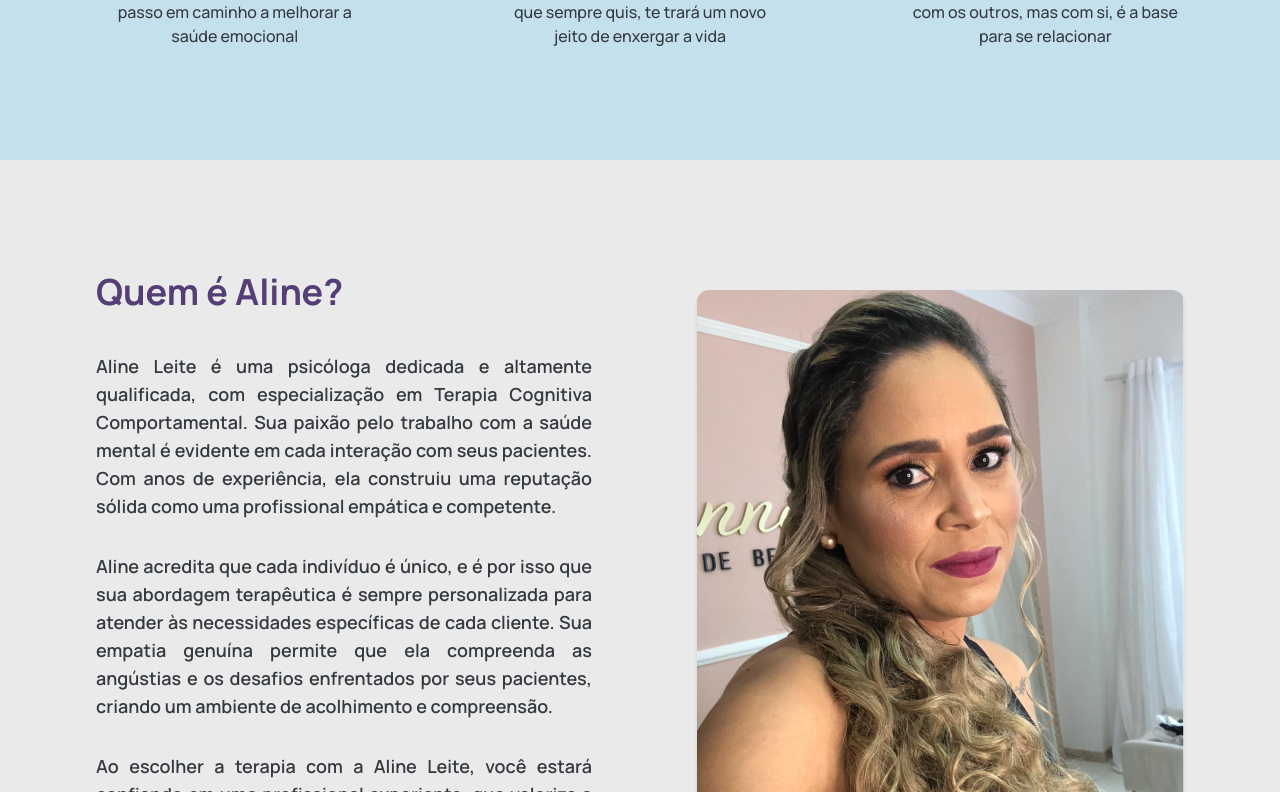
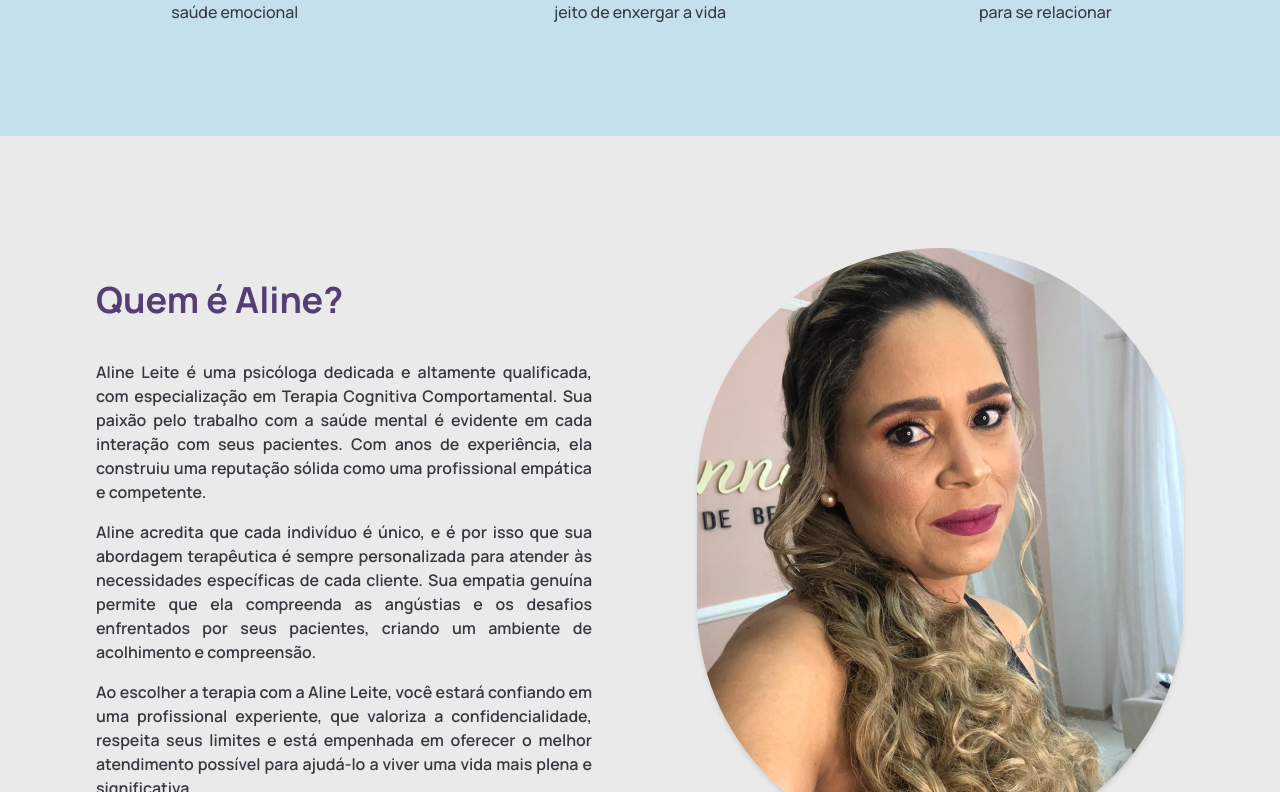
Before and after one commit to pnnog/psi-landing-page, a React (Vite) app: page / in a window 1280 px wide. Shown: the part 2008-2800 px from the top of the page. Built offline with nearby package versions, Linux system fonts and the light colour scheme.

Commit message:
feat: form added

```diff
--- a/src/App.jsx
+++ b/src/App.jsx
@@ -1,14 +1,13 @@
 import Banner from "components/Banner"
-import Grid from "components/Grid"
 import Paragraph from "components/Paragraph"
 import SectionModel from "components/SectionModel"
 import Title from "components/Tittle"
 import Cards from "components/Cards"
 import SectionImage from "components/SectionImage"
 
-import happyWoman from 'assets/images/happy-woman.png'
 import aline from 'assets/images/aline.png'
-import Button from "components/Button"
+import Input from "components/Form/Input"
+import TextArea from "components/Form/TextArea"
 
 
 function App() {
@@ -19,9 +18,6 @@ function App() {
       <Banner/>
 
       <SectionModel id='porque-fazer-terapia' color="gray">
-
-          {/* <Grid>  */}
-            {/* <div> */}
         <Title  size="medium"> Por que fazer terapia?</Title>
 
         <Paragraph space='mb-8'>
@@ -35,11 +31,6 @@ function App() {
         <Paragraph>
           Descubra como a terapia pode melhorar sua qualidade de vida, relacionamentos e bem-estar emocional.
         </Paragraph>
-            {/* </div> */}
-
-            {/* <SectionImage src={happyWoman} alt='Mulher sorrindo olhando para o espelho'/> */}
-          {/* </Grid> */}
-
       </SectionModel>
 
       <SectionModel id='tipos-de-atendimento' color="blue">
@@ -48,16 +39,16 @@ function App() {
       </SectionModel>
 
       <SectionModel id='sobre' color="gray">
-
-        <Grid>
+      {/* grid grid-cols-1 md:grid-cols-2 gap-16 md:gap-24 justify-items-center items-center */}
+        <div className="psi-grid md:grid-cols-1 lg:grid-cols-2">
           <div>
             <Title align='text-center' size="medium"> Quem é Aline?</Title>
 
-            <Paragraph space='mb-8'>
+            <Paragraph space='mb-4'>
               Aline Leite é uma psicóloga dedicada e altamente qualificada, com especialização em Terapia Cognitiva Comportamental. Sua paixão pelo trabalho com a saúde mental é evidente em cada interação com seus pacientes. Com anos de experiência, ela construiu uma reputação sólida como uma profissional empática e competente.
             </Paragraph>
 
-            <Paragraph space='mb-8'>
+            <Paragraph space='mb-4'>
               Aline acredita que cada indivíduo é único, e é por isso que sua abordagem terapêutica é sempre personalizada para atender às necessidades específicas de cada cliente. Sua empatia genuína permite que ela compreenda as angústias e os desafios enfrentados por seus pacientes, criando um ambiente de acolhimento e compreensão.
             </Paragraph>
 
@@ -67,27 +58,18 @@ function App() {
           </div>
 
           <SectionImage src={aline}/>
-
-
-        </Grid>
-
+        </div>
 
       </SectionModel>
 
       <SectionModel  id='formulario' color="purple">
-        <Title color="white" center size="large"> Agende sua consulta </Title>
+        <Title color="white" center size="large"> Entre em contato </Title>
 
-        <form className="bg-psi-gray p-4 rounded-md max-w-3xl mx-auto ">
-
-          <div className="m-4 flex flex-col gap-2 ">
-            <label htmlFor="nome" >Nome</label>
-            <input id="nome" required type="text"  placeholder="Digite seu nome"  className="p-4 h-12 w-full rounded-md outline-none border-2  focus:invalid:border-red-500 focus:border-green-500"/>
-          </div>
-
-
-
-
-
+        <form className="bg-psi-gray p-16 rounded-md max-w-3xl mx-auto min-h-[400px] ">
+          <Input placeholder='Digite seu nome'/>
+          <Input placeholder={'Celular (Whatsapp)'}/>
+          <Input placeholder={'Email'} type="email" />
+          <TextArea/>
         </form>
       </SectionModel>
 
--- a/src/components/Banner/index.jsx
+++ b/src/components/Banner/index.jsx
@@ -1,6 +1,5 @@
 import bannerImage from "assets/images/banner.svg"
 import Button from "components/Button"
-import Grid from "components/Grid"
 import SectionImage from "components/SectionImage"
 import SectionModel from "components/SectionModel"
 import Title from "components/Tittle"
@@ -9,7 +8,7 @@ const Banner  = () =>{
   return(
 
       <SectionModel id='banner' color="blue">
-        <Grid>
+        <div className="psi-grid">
           <div id="banner-texts">
               <Title size="large">Terapia online ao seu alcance  </Title>
               <p className=' text-base lg:text-xl text-psi-black font-semibold text-justify mb-12 '> Agora você pode conversar com um psicólogo online a qualquer hora com sigilo e segurança através da nossa plataforma de telepsicologia </p>
@@ -17,7 +16,7 @@ const Banner  = () =>{
           </div>
 
             <SectionImage src={bannerImage} alt='Imagem do Banner'/>
-        </Grid>
+            </div>
       </SectionModel>
   )
 }
--- a/src/components/Cards/index.jsx
+++ b/src/components/Cards/index.jsx
@@ -4,7 +4,7 @@ import cards from 'components/Cards/data.json'
 const Cards = () =>{
     return (
 
-      <ul className="grid grid-cols-1 sm:grid-cols-2 lg:grid-cols-3 gap-16 sm:gap-32 pt-4 lg:pt-8 ">
+      <ul className="grid grid-cols-1 sm:grid-cols-2 lg:grid-cols-3 gap-16 sm:gap-32 pt-4 lg:pt-8">
         {cards.map(card=> (
           <li key={card.title}>
             <article> {<Card {...card}/>} </article>
--- /dev/null
+++ b/src/components/Form/Input/index.jsx
@@ -0,0 +1,9 @@
+const Input = ({type='text', placeholder}) =>{
+
+
+    return (
+        <input type={type} required='true'  placeholder={placeholder}  className="p-4 h-16 mb-2 w-full rounded-md outline-none border-2 focus:invalid:border-red-500 focus:border-green-500 focus:bg-gray-100 placeholder:text-gray-500 "/>
+    )
+}
+
+export default Input
--- /dev/null
+++ b/src/components/Form/TextArea/index.jsx
@@ -0,0 +1,12 @@
+const TextArea = () =>{
+
+    return (
+        <div className="mt-4">
+            <label htmlFor="message" className="text-psi-black block mb-4">Me conte um pouco sobre você</label>
+            <textarea id="message"  rows='4' className="w-full p-4 placeholder:text-black " placeholder="MensaSDASDSAgem" required > </textarea>
+        </div>
+    )
+
+}
+
+export default TextArea
--- a/src/components/Grid/index.jsx
+++ /dev/null
@@ -1,9 +0,0 @@
-const Grid = ({children}) =>{
-    return (
-        <div id="grid-default" className="grid grid-cols-1 md:grid-cols-2 gap-16 md:gap-24 justify-items-center items-center">
-            {children}
-        </div>
-    )
-}
-
-export default Grid
--- a/src/components/Paragraph/index.jsx
+++ b/src/components/Paragraph/index.jsx
@@ -1,7 +1,7 @@
 const Paragraph = ({color ='black', children, space='mb-4'}) =>{
     return (
     <p className ={`
-        text-base lg:text-lg
+        text-base lg:text-md
         font-semibold text-justify
         ${color=='black'&& 'text-psi-black'}
         ${color=='white'&& 'text-psi-white'}
--- a/src/components/SectionImage/index.jsx
+++ b/src/components/SectionImage/index.jsx
@@ -1,6 +1,6 @@
 const SectionImage = ({src, alt}) =>{
     return (
-        <img id="section-image" src={src} alt={alt} className="rounded-xl max-h-[600px] md:shadow-md hover:scale-105 transition-transform duration-700 lg:justify-self-end rounded-full" />
+        <img id="section-image" src={src} alt={alt} className=" max-h-[600px] md:shadow-md hover:scale-105 transition-transform duration-700 lg:justify-self-end rounded-full" />
     )
 }
 
--- a/src/index.css
+++ b/src/index.css
@@ -20,5 +20,9 @@
     @apply text-3xl lg:text-4xl mb-8 lg:mb-10 font-bold
   }
 
+  .psi-grid{
+    @apply grid grid-cols-1 md:grid-cols-2 gap-16 md:gap-24 justify-items-center items-center
+  }
+
 
 }
```
Lines whose indentation alone changed are shown as unchanged.
